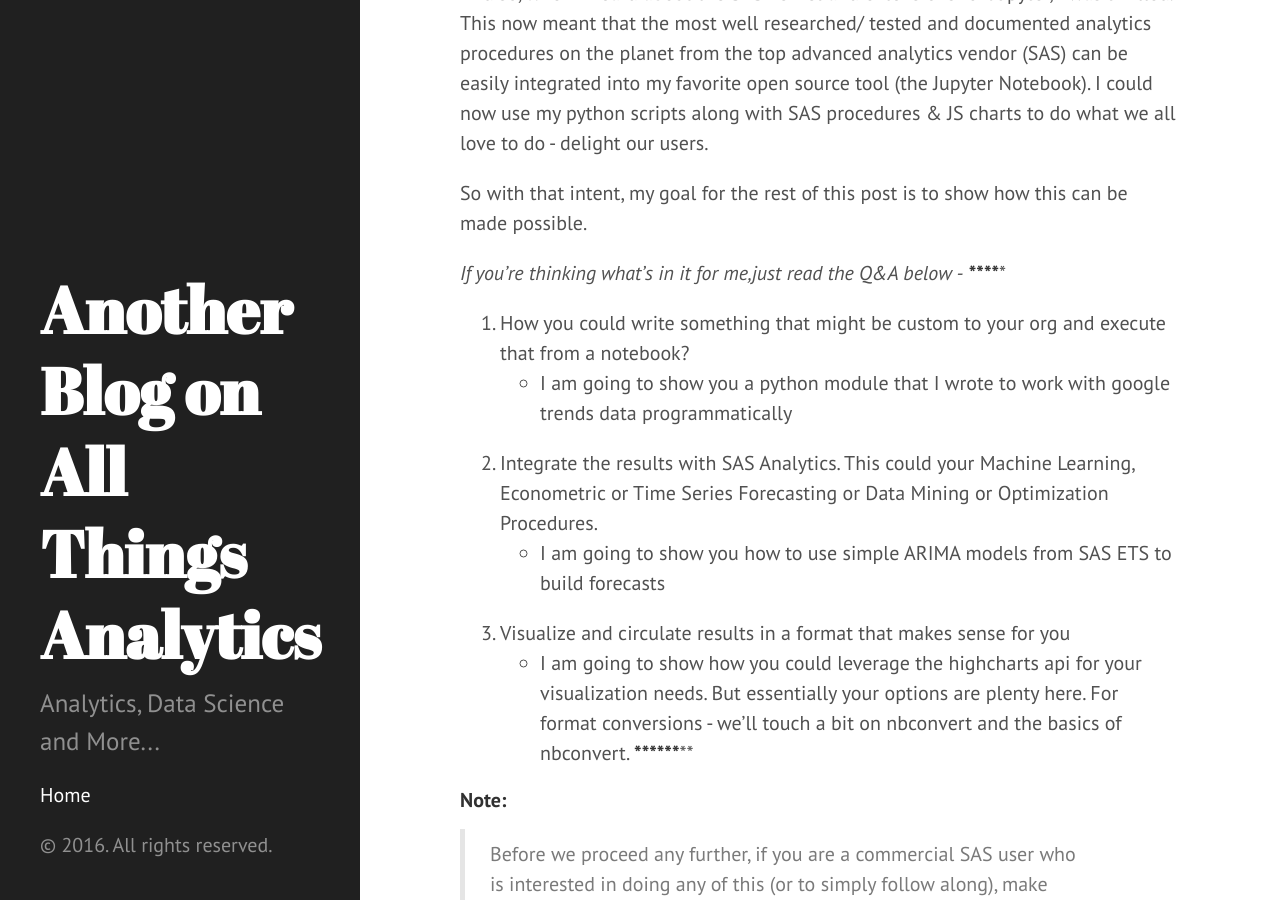
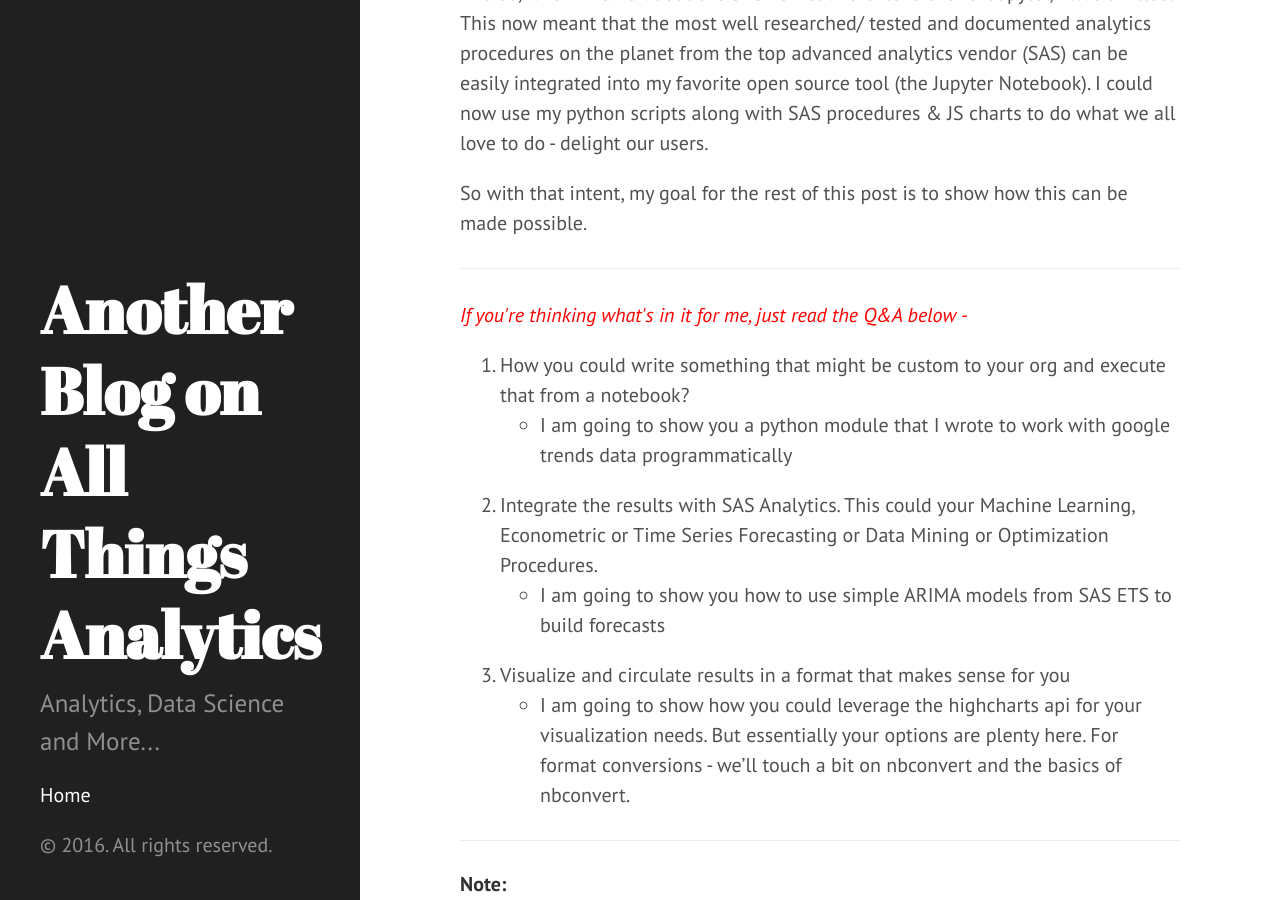
Before and after one commit to datasciencemonkey/datasciencemonkey.github.io, a Jekyll site: the page built from _posts/2016-06-12-for-the-love-of-jupyter-and-sas.markdown, in a window 1280 px wide and 900 px high, scrolled down 1092 px. Built offline with Jekyll 4.4.1, drawn with Linux system fonts in a browser that asks for light colours.

Commit message:
Post update:  For the love of Jupyter and SAS!

```diff
--- a/_posts/2016-06-12-for-the-love-of-jupyter-and-sas.markdown
+++ b/_posts/2016-06-12-for-the-love-of-jupyter-and-sas.markdown
@@ -32,8 +32,9 @@ users.
 
 So with that intent, my goal for the rest of this post is to show how this can be made possible.
 
-*If you're thinking what's in it for me,just read the Q&A below -*
 *************
+*<font color="red"> If you're thinking what's in it for me, just read the Q&A below -</font>*
+
 1. How you could write something that might be custom to your org and execute that from a notebook?
   * I am going to show you a python module that I wrote to work with google trends data programmatically
 2. Integrate the results with SAS Analytics. This could your Machine Learning, Econometric or Time Series Forecasting
@@ -42,6 +43,7 @@ or Data Mining or Optimization Procedures.
 3. Visualize and circulate results in a format that makes sense for you
   * I am going to show how you could leverage the highcharts api for your visualization needs. But essentially your options are
     plenty here. For format conversions - we'll touch a bit on nbconvert and the basics of nbconvert.
+
 ********************
 
 #### Note:
```
